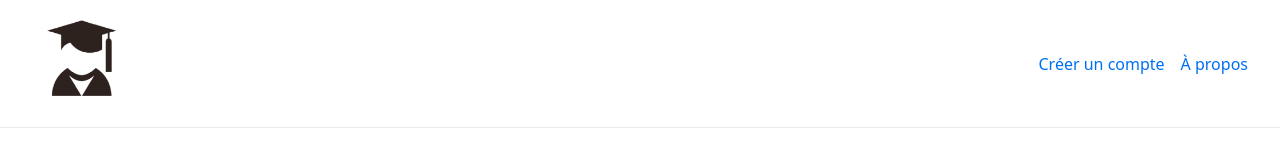
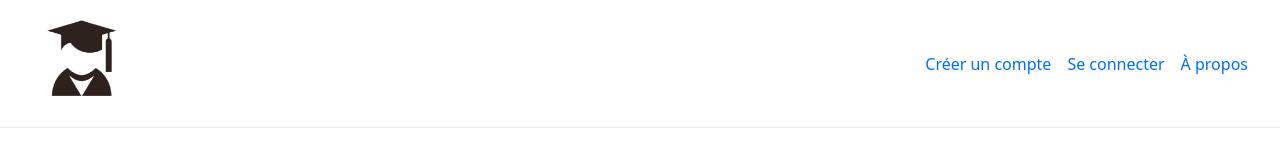
Before and after one commit to Ibrahima580/prototypef, a Next.js app: page / in a window 1280 px wide. Shown: the top 160 px of the page. Built offline with nearby package versions, Linux system fonts and the light colour scheme.

Commit message:
Update Navbar.tsx

```diff
--- a/components/ui/Navbar.tsx
+++ b/components/ui/Navbar.tsx
@@ -12,6 +12,7 @@ const Navbar = () => {
       </div>
       <div className={styles.links}>
         <Link href="/inscription" className={styles.link}>Créer un compte</Link>
+        <Link href="/connexion" className={styles.link}>Se connecter</Link>
         <a href="#presentation" className={styles.link}>À propos</a>
       </div>
     </nav>
```
